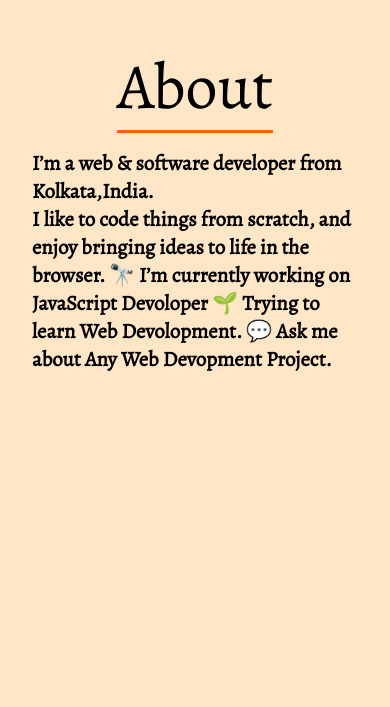
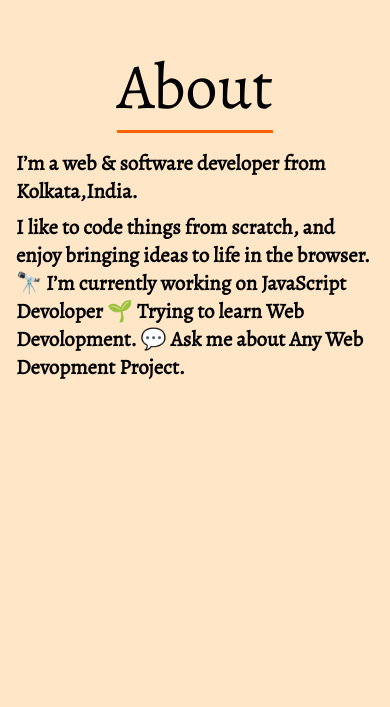
Before and after one commit to aritrazomoso/aritrazomoso.github.io, a plain HTML site: page index.html in a window 390 px wide. Shown: the part 777-1484 px from the top of the page. Drawn offline with nearby package versions, Linux system fonts and the light colour scheme.

Commit message:
added style

```diff
--- a/css/style.css
+++ b/css/style.css
@@ -88,7 +88,7 @@ body {
 
 .about {
   height: 95vh;
-  padding: 2rem;
+  padding: 1rem;
   padding-top: 60px;
 }
 .about .content {
@@ -112,19 +112,11 @@ body {
   font-weight: bold;
 }
 .about .content .detail {
-  display: grid;
-  grid-template-columns: repeat(2, 1fr);
-  column-gap: 1rem;
-  grid-template-rows: none;
-  align-items: center;
-}
-.about .content .detail div:first-child {
-  text-align: right;
-  justify-self: end;
-}
-.about .content .detail div:last-child {
-  justify-self: start;
-  text-align: left;
+  display: flex;
+  flex-direction: column;
+  justify-content: center;
+  align-items: flex-start;
+  gap: 0.5rem;
 }
 
 .contact {
@@ -210,13 +202,6 @@ button:hover {
 }
 
 @media only screen and (max-width: 600px) {
-  .about .content .detail {
-    grid-template-columns: 1fr;
-  }
-  .about .content .detail div:first-child {
-    text-align: left;
-    justify-self: end;
-  }
   .gallery {
     margin-top: 20%;
   }
```
